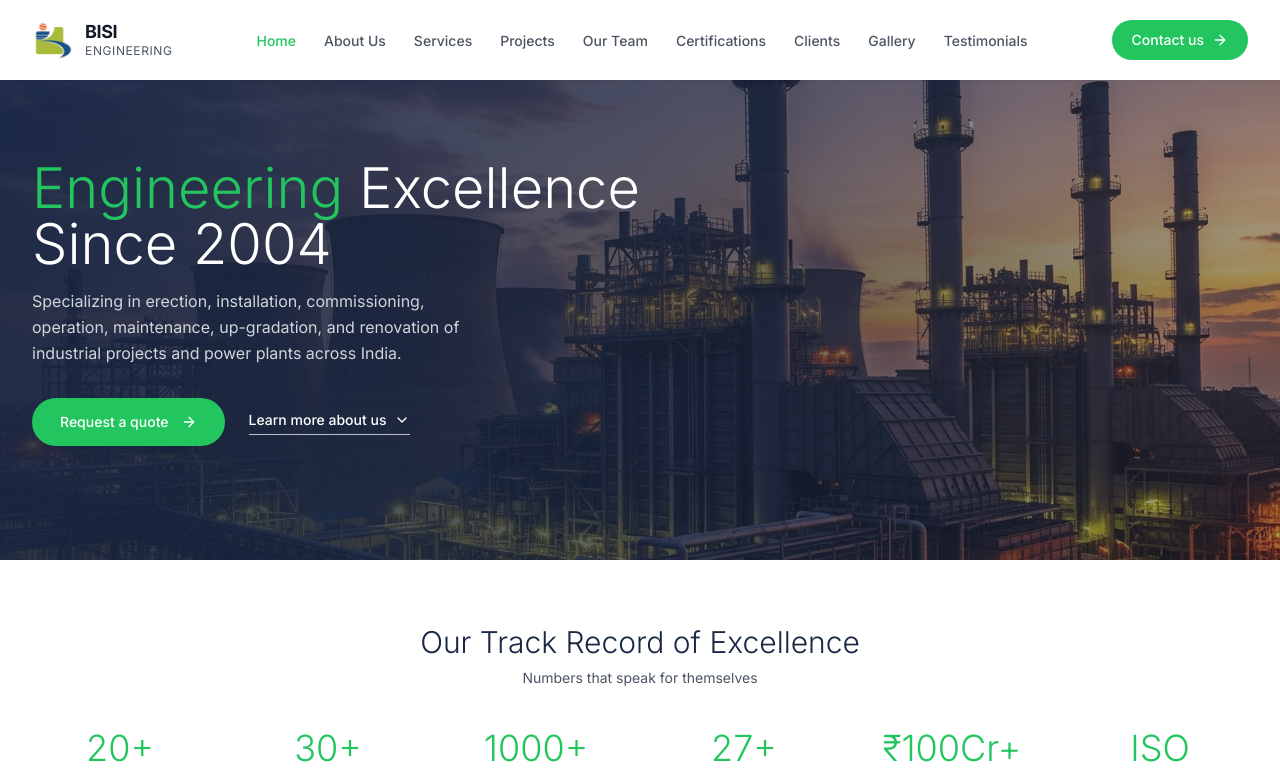
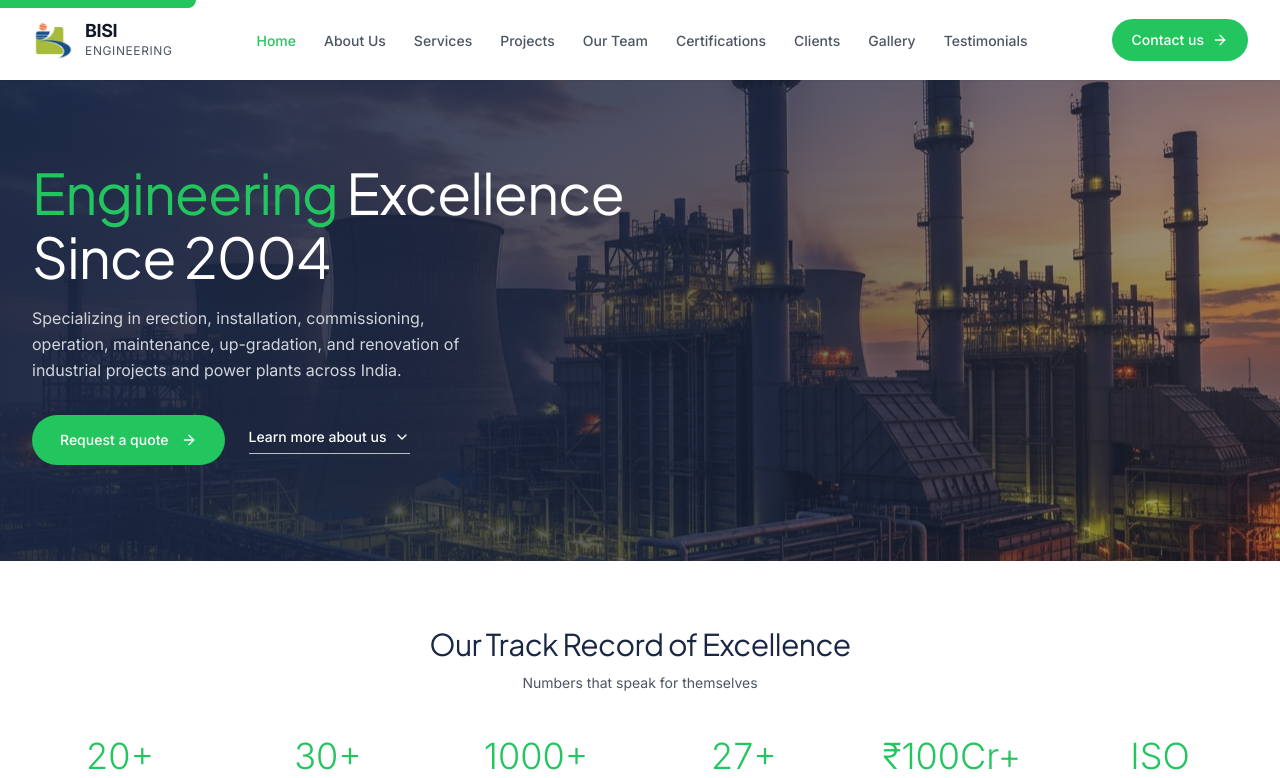
Before and after one commit to Sachet-17/Bisi_Eng_Web, a React (Create React App) app in the folder frontend/: page / in a window 1280 px wide. Shown: the top 778 px of the page. Built offline with nearby package versions, Linux system fonts and the light colour scheme.

Commit message:
auto-commit for 5e1b9999-a6df-4355-919c-5edf9b740b79

```diff
--- a/frontend/public/index.html
+++ b/frontend/public/index.html
@@ -15,19 +15,12 @@
         <meta name="twitter:title" content="BISI Engineering" />
         <meta name="twitter:description" content="Engineering Excellence Since 2004" />
         <link rel="canonical" href="https://bisiengineering.com" />
-        <!--
-        manifest.json provides metadata used when your web app is installed on a
-        user's mobile device or desktop. See https://developers.google.com/web/fundamentals/web-app-manifest/
-        -->
-        <!--
-        Notice the use of %PUBLIC_URL% in the tags above.
-        It will be replaced with the URL of the `public` folder during the build.
-        Only files inside the `public` folder can be referenced from the HTML.
 
-        Unlike "/favicon.ico" or "favicon.ico", "%PUBLIC_URL%/favicon.ico" will
-        work correctly both with client-side routing and a non-root public URL.
-        Learn how to configure a non-root public URL by running `npm run build`.
-        -->
+        <!-- Google Fonts - Modern Typography -->
+        <link rel="preconnect" href="https://fonts.googleapis.com">
+        <link rel="preconnect" href="https://fonts.gstatic.com" crossorigin>
+        <link href="https://fonts.googleapis.com/css2?family=Inter:wght@300;400;500;600;700&family=Plus+Jakarta+Sans:wght@400;500;600;700;800&display=swap" rel="stylesheet">
+
         <title>BISI Engineering</title>
         <style>
             /* Hide Emergent badge */
@@ -39,9 +32,6 @@
                 opacity: 0 !important;
             }
         </style>
-        <!--
-        These two scripts have been added for the Visual Edits, please do not edit or remove them
-        -->
         <script>
             // Only load visual edit scripts when inside an iframe
             if (window.self !== window.top) {
@@ -66,16 +56,6 @@
     <body>
         <noscript>You need to enable JavaScript to run this app.</noscript>
         <div id="root"></div>
-        <!--
-      This HTML file is a template.
-      If you open it directly in the browser, you will see an empty page.
-
-      You can add webfonts, meta tags, or analytics to this file.
-      The build step will place the bundled scripts into the <body> tag.
-
-      To begin the development, run `npm start` or `yarn start`.
-      To create a production bundle, use `npm run build` or `yarn build`.
-    -->
         <script>
             !(function (t, e) {
                 var o, n, p, r;
@@ -140,7 +120,7 @@
             })(document, window.posthog || []);
             posthog.init("phc_xAvL2Iq4tFmANRE7kzbKwaSqp1HJjN7x48s3vr0CMjs", {
                 api_host: "https://us.i.posthog.com",
-                person_profiles: "identified_only", // or 'always' to create profiles for anonymous users as well,
+                person_profiles: "identified_only",
                 session_recording: {
                     recordCrossOriginIframes: true,
                 },
--- a/frontend/src/index.css
+++ b/frontend/src/index.css
@@ -2,48 +2,42 @@
 @tailwind components;
 @tailwind utilities;
 
+/* Modern Base Styles */
 body {
     margin: 0;
-    font-family:
-        -apple-system, BlinkMacSystemFont, "Segoe UI", "Roboto", "Oxygen",
-        "Ubuntu", "Cantarell", "Fira Sans", "Droid Sans", "Helvetica Neue",
-        sans-serif;
+    font-family: 'Inter', -apple-system, BlinkMacSystemFont, 'Segoe UI', 'Roboto', 'Oxygen', 'Ubuntu', sans-serif;
     -webkit-font-smoothing: antialiased;
     -moz-osx-font-smoothing: grayscale;
+    font-feature-settings: 'cv11', 'ss01';
+    font-variation-settings: 'opsz' 32;
 }
 
 code {
-    font-family:
-        source-code-pro, Menlo, Monaco, Consolas, "Courier New", monospace;
+    font-family: source-code-pro, Menlo, Monaco, Consolas, 'Courier New', monospace;
 }
 
 @layer base {
     :root {
         --background: 0 0% 100%;
-        --foreground: 0 0% 3.9%;
+        --foreground: 222 47% 11%;
         --card: 0 0% 100%;
-        --card-foreground: 0 0% 3.9%;
+        --card-foreground: 222 47% 11%;
         --popover: 0 0% 100%;
-        --popover-foreground: 0 0% 3.9%;
+        --popover-foreground: 222 47% 11%;
         --primary: 142 71% 45%;
         --primary-foreground: 0 0% 100%;
         --secondary: 215 50% 23%;
         --secondary-foreground: 0 0% 98%;
-        --muted: 0 0% 96.1%;
-        --muted-foreground: 0 0% 45.1%;
+        --muted: 210 40% 96%;
+        --muted-foreground: 215 16% 47%;
         --accent: 142 71% 45%;
         --accent-foreground: 0 0% 100%;
-        --destructive: 0 84.2% 60.2%;
+        --destructive: 0 84% 60%;
         --destructive-foreground: 0 0% 98%;
-        --border: 0 0% 89.8%;
-        --input: 0 0% 89.8%;
+        --border: 214 32% 91%;
+        --input: 214 32% 91%;
         --ring: 142 71% 45%;
-        --chart-1: 142 71% 45%;
-        --chart-2: 217 91% 60%;
-        --chart-3: 215 50% 23%;
-        --chart-4: 142 76% 36%;
-        --chart-5: 217 91% 50%;
-        --radius: 0.5rem;
+        --radius: 0.625rem;
 
         /* BISI Engineering Brand Colors */
         --bisi-green: #22C55E;
@@ -54,30 +48,25 @@ code {
         --bisi-navy: #1a2744;
     }
     .dark {
-        --background: 0 0% 3.9%;
-        --foreground: 0 0% 98%;
-        --card: 0 0% 3.9%;
-        --card-foreground: 0 0% 98%;
-        --popover: 0 0% 3.9%;
-        --popover-foreground: 0 0% 98%;
-        --primary: 0 0% 98%;
-        --primary-foreground: 0 0% 9%;
-        --secondary: 0 0% 14.9%;
-        --secondary-foreground: 0 0% 98%;
-        --muted: 0 0% 14.9%;
-        --muted-foreground: 0 0% 63.9%;
-        --accent: 0 0% 14.9%;
-        --accent-foreground: 0 0% 98%;
-        --destructive: 0 62.8% 30.6%;
-        --destructive-foreground: 0 0% 98%;
-        --border: 0 0% 14.9%;
-        --input: 0 0% 14.9%;
-        --ring: 0 0% 83.1%;
-        --chart-1: 220 70% 50%;
-        --chart-2: 160 60% 45%;
-        --chart-3: 30 80% 55%;
-        --chart-4: 280 65% 60%;
-        --chart-5: 340 75% 55%;
+        --background: 222 47% 11%;
+        --foreground: 210 40% 98%;
+        --card: 222 47% 11%;
+        --card-foreground: 210 40% 98%;
+        --popover: 222 47% 11%;
+        --popover-foreground: 210 40% 98%;
+        --primary: 142 71% 45%;
+        --primary-foreground: 0 0% 100%;
+        --secondary: 217 33% 17%;
+        --secondary-foreground: 210 40% 98%;
+        --muted: 217 33% 17%;
+        --muted-foreground: 215 20% 65%;
+        --accent: 217 33% 17%;
+        --accent-foreground: 210 40% 98%;
+        --destructive: 0 63% 31%;
+        --destructive-foreground: 210 40% 98%;
+        --border: 217 33% 17%;
+        --input: 217 33% 17%;
+        --ring: 142 71% 45%;
     }
 }
 
@@ -88,17 +77,46 @@ code {
     body {
         @apply bg-background text-foreground;
     }
+
+    /* Modern Heading Styles */
+    h1, h2, h3, h4, h5, h6 {
+        font-family: 'Plus Jakarta Sans', 'Inter', system-ui, sans-serif;
+        font-weight: 600;
+        letter-spacing: -0.02em;
+    }
+
+    h1 {
+        @apply text-4xl md:text-5xl lg:text-6xl;
+        line-height: 1.1;
+    }
+
+    h2 {
+        @apply text-3xl md:text-4xl lg:text-5xl;
+        line-height: 1.15;
+    }
+
+    h3 {
+        @apply text-2xl md:text-3xl;
+        line-height: 1.2;
+    }
+
+    p {
+        @apply text-base leading-relaxed;
+        color: #475569;
+    }
 }
 
 /* Smooth scroll behavior */
 html {
     scroll-behavior: smooth;
+    scroll-padding-top: 100px;
 }
 
 /* Focus visible improvements for accessibility */
 *:focus-visible {
     outline: 2px solid var(--bisi-green);
-    outline-offset: 2px;
+    outline-offset: 3px;
+    border-radius: 4px;
 }
 
 /* Skip to main content link for accessibility */
@@ -108,10 +126,10 @@ html {
     left: 0;
     background: var(--bisi-green);
     color: white;
-    padding: 8px 16px;
+    padding: 12px 20px;
     text-decoration: none;
     z-index: 100;
-    border-radius: 0 0 4px 0;
+    border-radius: 0 0 8px 0;
     font-weight: 500;
 }
 
@@ -123,7 +141,6 @@ html {
 @media (max-width: 768px) {
     button, a, input, textarea, select {
         min-height: 44px;
-        min-width: 44px;
     }
 }
 
@@ -136,6 +153,80 @@ html {
 ::-moz-selection {
     background-color: var(--bisi-green);
     color: white;
+}
+
+/* Modern scrollbar */
+::-webkit-scrollbar {
+    width: 10px;
+    height: 10px;
+}
+
+::-webkit-scrollbar-track {
+    background: #f1f5f9;
+}
+
+::-webkit-scrollbar-thumb {
+    background: #cbd5e1;
+    border-radius: 5px;
+}
+
+::-webkit-scrollbar-thumb:hover {
+    background: #94a3b8;
+}
+
+/* Modern button base styles */
+.btn-primary {
+    @apply inline-flex items-center justify-center gap-2.5 px-7 py-4 bg-[#22C55E] text-white font-semibold rounded-full transition-all duration-300 hover:bg-[#16A34A] hover:shadow-glow active:scale-[0.98];
+}
+
+.btn-secondary {
+    @apply inline-flex items-center justify-center gap-2.5 px-7 py-4 bg-white text-[#1a2744] font-semibold rounded-full transition-all duration-300 border border-gray-200 hover:border-[#22C55E] hover:text-[#22C55E] hover:shadow-soft active:scale-[0.98];
+}
+
+.btn-outline {
+    @apply inline-flex items-center justify-center gap-2.5 px-7 py-4 bg-transparent text-white font-semibold rounded-full transition-all duration-300 border-2 border-white/30 hover:border-white hover:bg-white/10 active:scale-[0.98];
+}
+
+/* Modern card styles */
+.card-modern {
+    @apply bg-white rounded-2xl p-8 shadow-soft hover:shadow-soft-lg transition-all duration-300;
+}
+
+.card-hover {
+    @apply transition-all duration-300 hover:-translate-y-1 hover:shadow-soft-lg;
+}
+
+/* Section spacing */
+.section-padding {
+    @apply py-20 lg:py-28;
+}
+
+.section-padding-sm {
+    @apply py-16 lg:py-20;
+}
+
+/* Container */
+.container-custom {
+    @apply max-w-7xl mx-auto px-6 lg:px-8;
+}
+
+/* Glass effect */
+.glass {
+    @apply bg-white/80 backdrop-blur-lg;
+}
+
+.glass-dark {
+    @apply bg-[#1a2744]/90 backdrop-blur-lg;
+}
+
+/* Text gradient */
+.text-gradient {
+    @apply bg-gradient-to-r from-[#22C55E] to-[#3B82F6] bg-clip-text text-transparent;
+}
+
+/* Section label/eyebrow */
+.section-label {
+    @apply text-sm font-semibold tracking-wider uppercase text-[#22C55E] mb-4;
 }
 
 @layer base {
--- a/frontend/tailwind.config.js
+++ b/frontend/tailwind.config.js
@@ -7,10 +7,42 @@ module.exports = {
   ],
   theme: {
     extend: {
+      fontFamily: {
+        sans: ['Inter', 'system-ui', '-apple-system', 'BlinkMacSystemFont', 'Segoe UI', 'Roboto', 'sans-serif'],
+        display: ['Plus Jakarta Sans', 'Inter', 'system-ui', 'sans-serif'],
+      },
+      fontSize: {
+        'xs': ['0.75rem', { lineHeight: '1.5' }],
+        'sm': ['0.875rem', { lineHeight: '1.6' }],
+        'base': ['1rem', { lineHeight: '1.7' }],
+        'lg': ['1.125rem', { lineHeight: '1.6' }],
+        'xl': ['1.25rem', { lineHeight: '1.5' }],
+        '2xl': ['1.5rem', { lineHeight: '1.4' }],
+        '3xl': ['1.875rem', { lineHeight: '1.3' }],
+        '4xl': ['2.25rem', { lineHeight: '1.2' }],
+        '5xl': ['3rem', { lineHeight: '1.15' }],
+        '6xl': ['3.75rem', { lineHeight: '1.1' }],
+        '7xl': ['4.5rem', { lineHeight: '1.05' }],
+      },
+      spacing: {
+        '18': '4.5rem',
+        '22': '5.5rem',
+        '26': '6.5rem',
+        '30': '7.5rem',
+      },
       borderRadius: {
-                        lg: 'var(--radius)',
-                        md: 'calc(var(--radius) - 2px)',
-                        sm: 'calc(var(--radius) - 4px)'
+        'lg': '0.625rem',
+        'xl': '0.875rem',
+        '2xl': '1rem',
+        '3xl': '1.5rem',
+        '4xl': '2rem',
+      },
+      boxShadow: {
+        'soft': '0 2px 15px -3px rgba(0, 0, 0, 0.07), 0 10px 20px -2px rgba(0, 0, 0, 0.04)',
+        'soft-lg': '0 10px 40px -3px rgba(0, 0, 0, 0.1), 0 4px 6px -2px rgba(0, 0, 0, 0.05)',
+        'soft-xl': '0 20px 50px -10px rgba(0, 0, 0, 0.15)',
+        'glow': '0 0 40px -10px rgba(34, 197, 94, 0.3)',
+        'glow-lg': '0 0 60px -15px rgba(34, 197, 94, 0.4)',
       },
       colors: {
         background: 'hsl(var(--background))',
@@ -52,43 +84,64 @@ module.exports = {
           '3': 'hsl(var(--chart-3))',
           '4': 'hsl(var(--chart-4))',
           '5': 'hsl(var(--chart-5))'
-                        }
-,
+        },
         // BISI Engineering Brand Colors
         bisi: {
           green: {
             DEFAULT: '#22C55E',
             dark: '#16A34A',
-                                        light: '#4ADE80'
+            light: '#4ADE80',
+            50: '#f0fdf4',
+            100: '#dcfce7',
+            200: '#bbf7d0',
           },
           blue: {
             DEFAULT: '#3B82F6',
             dark: '#1E3A5F'
           },
-                                navy: '#1a2744'
+          navy: '#1a2744',
+          slate: {
+            50: '#f8fafc',
+            100: '#f1f5f9',
+            200: '#e2e8f0',
+            300: '#cbd5e1',
+            400: '#94a3b8',
+            500: '#64748b',
+            600: '#475569',
+            700: '#334155',
+            800: '#1e293b',
+            900: '#0f172a',
+          }
         }
       },
       keyframes: {
         'accordion-down': {
-                                from: {
-                                        height: '0'
-                                },
-                                to: {
-                                        height: 'var(--radix-accordion-content-height)'
-                                }
+          from: { height: '0' },
+          to: { height: 'var(--radix-accordion-content-height)' }
         },
         'accordion-up': {
-                                from: {
-                                        height: 'var(--radix-accordion-content-height)'
+          from: { height: 'var(--radix-accordion-content-height)' },
+          to: { height: '0' }
         },
-                                to: {
-                                        height: '0'
-                                }
-                        }
+        'fade-in': {
+          '0%': { opacity: '0', transform: 'translateY(10px)' },
+          '100%': { opacity: '1', transform: 'translateY(0)' }
+        },
+        'fade-in-up': {
+          '0%': { opacity: '0', transform: 'translateY(20px)' },
+          '100%': { opacity: '1', transform: 'translateY(0)' }
+        },
+        'scale-in': {
+          '0%': { opacity: '0', transform: 'scale(0.95)' },
+          '100%': { opacity: '1', transform: 'scale(1)' }
+        },
       },
       animation: {
         'accordion-down': 'accordion-down 0.2s ease-out',
-                        'accordion-up': 'accordion-up 0.2s ease-out'
+        'accordion-up': 'accordion-up 0.2s ease-out',
+        'fade-in': 'fade-in 0.5s ease-out',
+        'fade-in-up': 'fade-in-up 0.6s ease-out',
+        'scale-in': 'scale-in 0.3s ease-out',
       }
     }
   },
```
Lines whose indentation alone changed are shown as unchanged.
